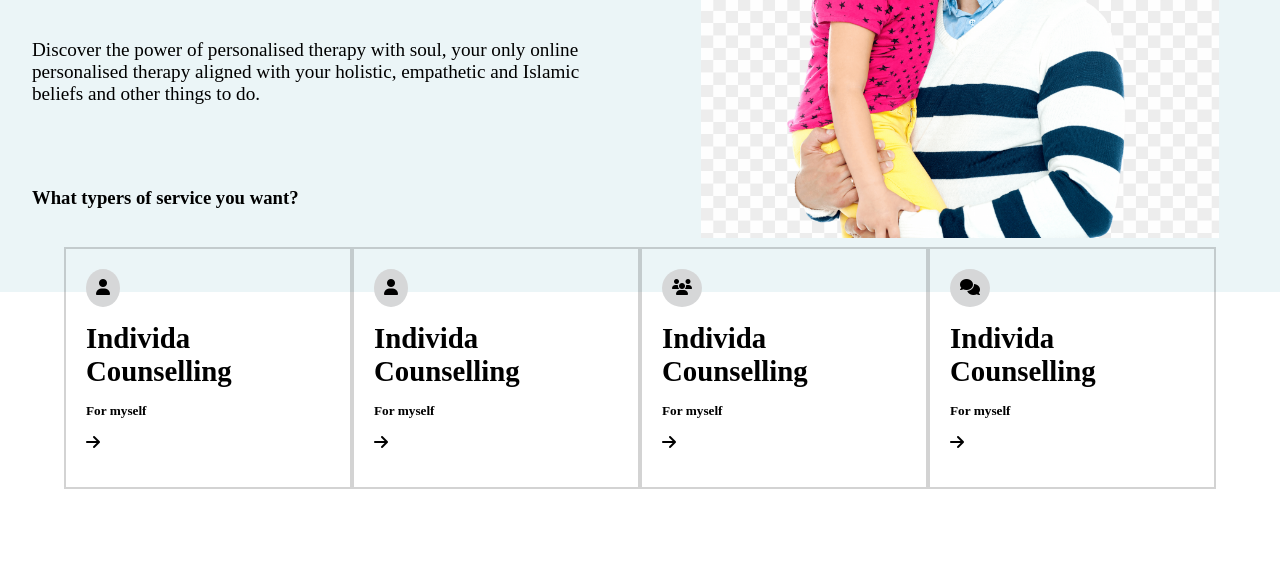
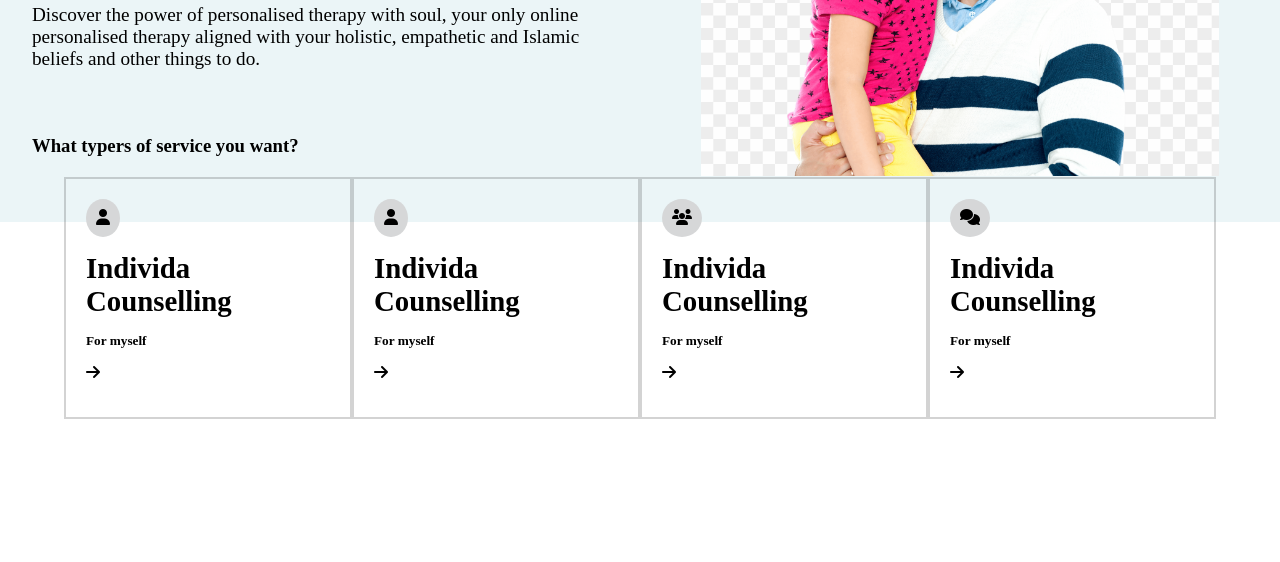
Before and after one commit to SakthiST/MindCare, a plain HTML site: page index.html in a window 1280 px wide. Shown: the part 268-830 px from the top of the page. After the commit the page ends 800 px from the top, so only its background shows below. Drawn offline with Linux system fonts and the light colour scheme.

Commit message:
first page update

```diff
--- a/src/css/_FirstPage.scss
+++ b/src/css/_FirstPage.scss
@@ -1,6 +1,6 @@
 .FirstPage {
-    height: 100vh;
-    width: 100vw;
+    height: 700px;
+    width: 100%;
     // border: 2px solid black;
     margin-bottom: 30px;
 
```
Also changed, not shown: src/css/style.css, 1 other file.
